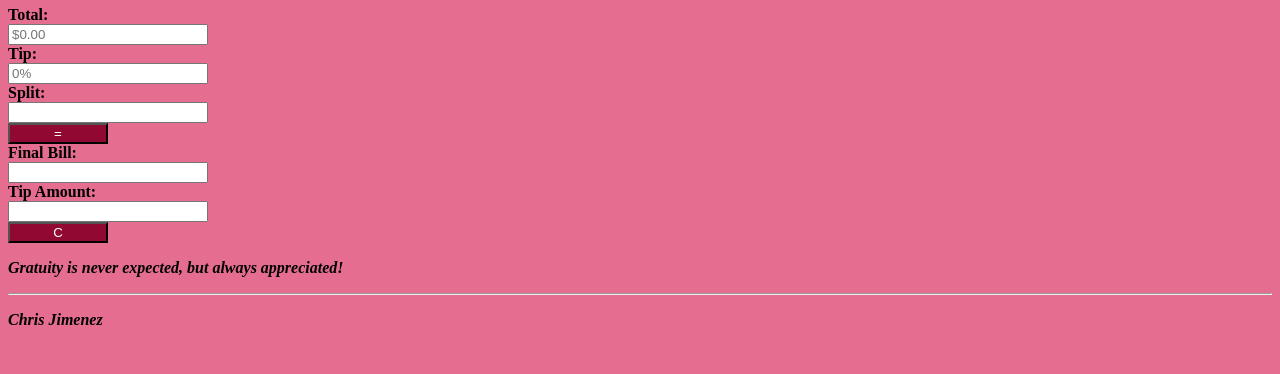
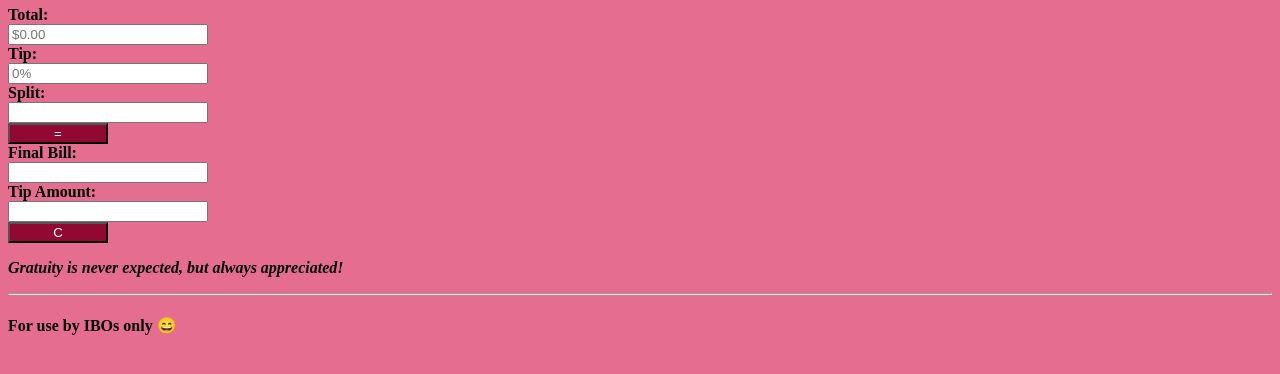
Before and after one commit to chrisjimenez10/tip-calculator, a plain HTML site: page index.html in a window 1280 px wide. Shown: the part 84-458 px from the top of the page. Drawn offline with nearby package versions, Linux system fonts and the light colour scheme.

Commit message:
added emoji to footer

```diff
--- a/index.html
+++ b/index.html
@@ -37,6 +37,6 @@
 
     <p>Gratuity is never expected, but always appreciated!</p>
     <hr />
-    <p>Chris Jimenez</p>
+    <h4>For use by IBOs only &#128516;</h4>
 </body>
 </html>
```
